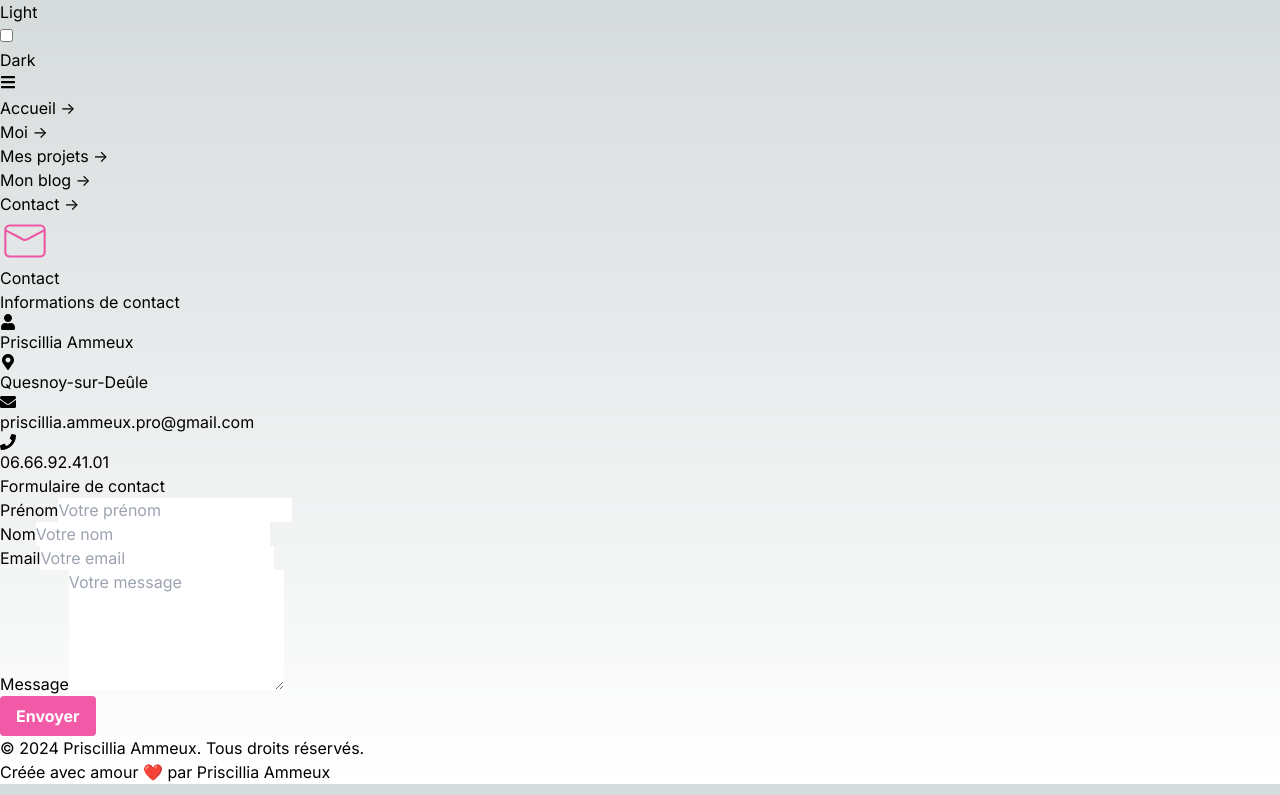
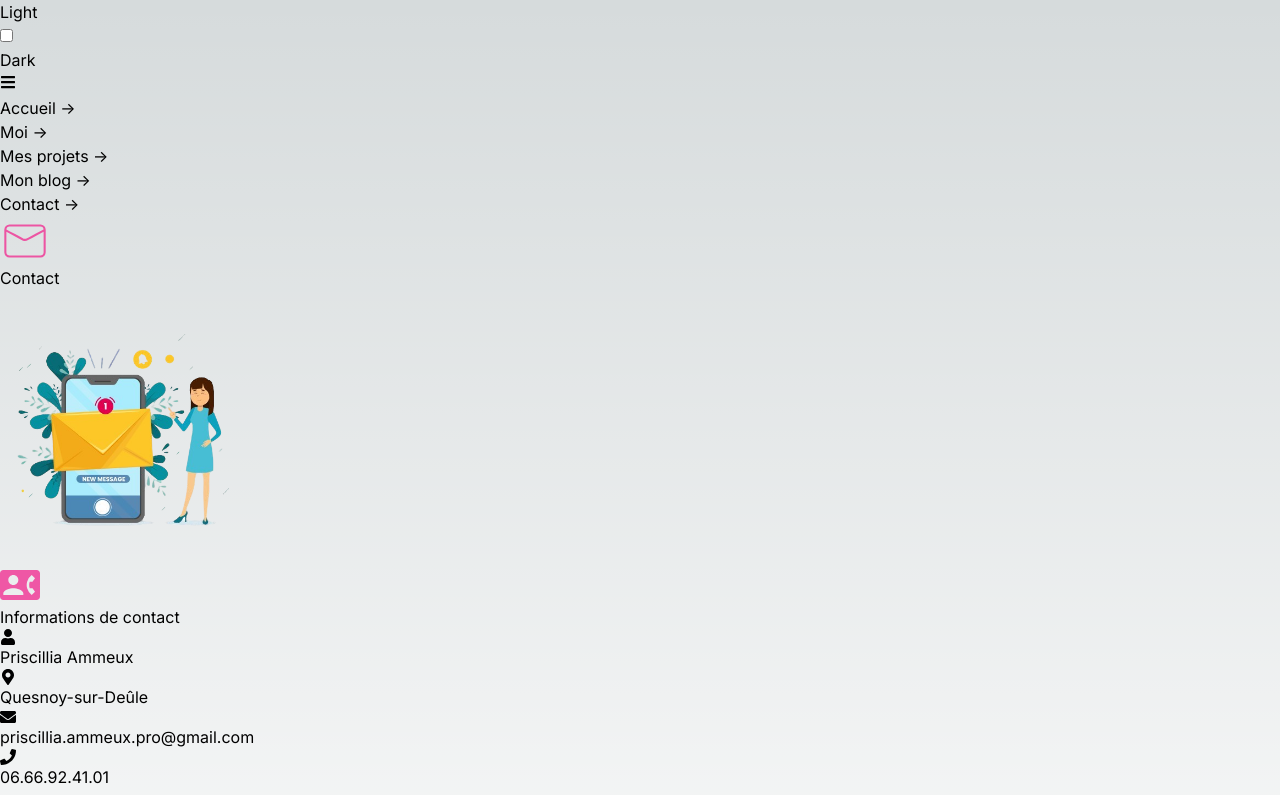
Before and after one commit to PriscilliaAmmeux/my_portfolio, a Next.js app: page /contact in a window 1280 px wide. Shown: the top 795 px of the page. Built offline with nearby package versions, Linux system fonts and the light colour scheme; a web font is replaced by a local one.

Commit message:
change style form

```diff
--- a/src/app/contact/page.tsx
+++ b/src/app/contact/page.tsx
@@ -17,11 +17,17 @@ export default function Contact() {
       <main className="pt-4">
         <Navigation />
         <Title text="Contact" icon={CiMail} />
-        <div className="grid md:grid-cols-3 gap-4 mx-auto w-full md:w-3/4">
-          <div className="md:col-span-1">
+        <div className="grid md:grid-cols-4 gap-4 items-center justify-center mx-auto w-full md:w-3/4">
+          <div className="md:col-span-2 flex flex-col items-center justify-center">
+            <img
+              src="/illustration-contact.png"
+              alt="Illustration contact"
+              className="mb-2"
+              width={275}
+            />
             <InfoContact />
           </div>
-          <div className="md:col-span-2">
+          <div className="md:col-span-2 flex justify-center">
             <Form />
           </div>
         </div>
--- a/src/app/ui/components/formfield/formfield.tsx
+++ b/src/app/ui/components/formfield/formfield.tsx
@@ -14,15 +14,15 @@ export default function FormField({
   large = false,
 }: FormFieldProps) {
   const inputClass = large
-    ? "appearance-none block w-full border rounded py-4 px-5 mb-3 leading-6 text-lg focus:outline-none bg-pink-100 focus:bg-white text-gray-700"
-    : "appearance-none block border rounded py-3 px-4 mb-3 leading-tight focus:outline-none bg-pink-100 focus:bg-white text-gray-700";
+    ? "appearance-none block w-full border rounded py-4 px-5 mb-3 leading-6 text-lg focus:outline-none bg-white focus:bg-white text-gray-700"
+    : "appearance-none block border rounded py-3 px-4 mb-3 leading-tight focus:outline-none bg-white focus:bg-white text-gray-700";
 
   const containerClass = large ? "w-full" : "w-full md:w-1/2";
 
   return (
     <div className={containerClass + "mb-6 md:mb-0"}>
       <label
-        className="block uppercase tracking-wide text-xs font-bold mb-2 w-full"
+        className="block uppercase tracking-wide text-xs font-bold mb-2 w-full text-gray-700"
         htmlFor={id}>
         {label}
       </label>
--- a/src/app/ui/form/form.tsx
+++ b/src/app/ui/form/form.tsx
@@ -3,6 +3,7 @@
 import Swal from "sweetalert2";
 import FormField from "../components/formfield/formfield";
 import Button from "../components/button/button";
+import { SiMinutemailer } from "react-icons/si";
 
 export default function Form() {
   async function handleSubmit(e: React.FormEvent<HTMLFormElement>) {
@@ -36,9 +37,14 @@ export default function Form() {
 
   return (
     <form
-      className="w-full max-w-2xl p-2 rounded shadow p-2 border-l-2 border-gray-300 md:pl-4"
+      className="w-full max-w-2xl p-2 bg-blue-100 rounded-md"
       onSubmit={handleSubmit}>
-      <h1 className="text-xl font-bold mb-4">Formulaire de contact</h1>
+      <div className="flex items-center justify-center mb-4">
+        <SiMinutemailer size={40} className="text-pink-500" />
+        <h1 className="ml-4 text-blue-800 text-2xl font-semibold">
+          Formulaire de contact
+        </h1>
+      </div>
       <div className="grid grid-cols-1 md:grid-cols-2">
         <FormField
           id="grid-first-name"
--- a/src/app/ui/infoContact/infoContact.tsx
+++ b/src/app/ui/infoContact/infoContact.tsx
@@ -1,9 +1,14 @@
 import { FaEnvelope, FaMapMarkerAlt, FaPhone, FaUser } from "react-icons/fa";
+import Card from "../components/card/card";
+import { MdContactPhone } from "react-icons/md";
 
 export default function InfoContact() {
   return (
-    <section className="flex flex-col space-y-2 p-4 border border-gray-300 rounded shadow">
-      <h1 className="text-xl font-bold">Informations de contact</h1>
+    <Card
+      className="w-full sm:w-1/2"
+      Icon={MdContactPhone}
+      title="Informations de contact"
+      color="bg-blue-100">
       <div className="flex flex-col space-y-2">
         <div className="flex items-center space-x-2">
           <FaUser />
@@ -13,15 +18,17 @@ export default function InfoContact() {
           <FaMapMarkerAlt />
           <p>Quesnoy-sur-Deûle</p>
         </div>
-        <div className="flex items-center space-x-2">
+        <div className="flex items-center space-x-2 cursor hover:text-pink-600">
           <FaEnvelope />
-          <p>priscillia.ammeux.pro@gmail.com</p>
+          <a href="mailto:priscillia.ammeux.pro@gmail.com">
+            priscillia.ammeux.pro@gmail.com
+          </a>
         </div>
         <div className="flex items-center space-x-2">
           <FaPhone />
           <p>06.66.92.41.01</p>
         </div>
       </div>
-    </section>
+    </Card>
   );
 }
```
Also changed, not shown: public/illustration-contact.png (added).
